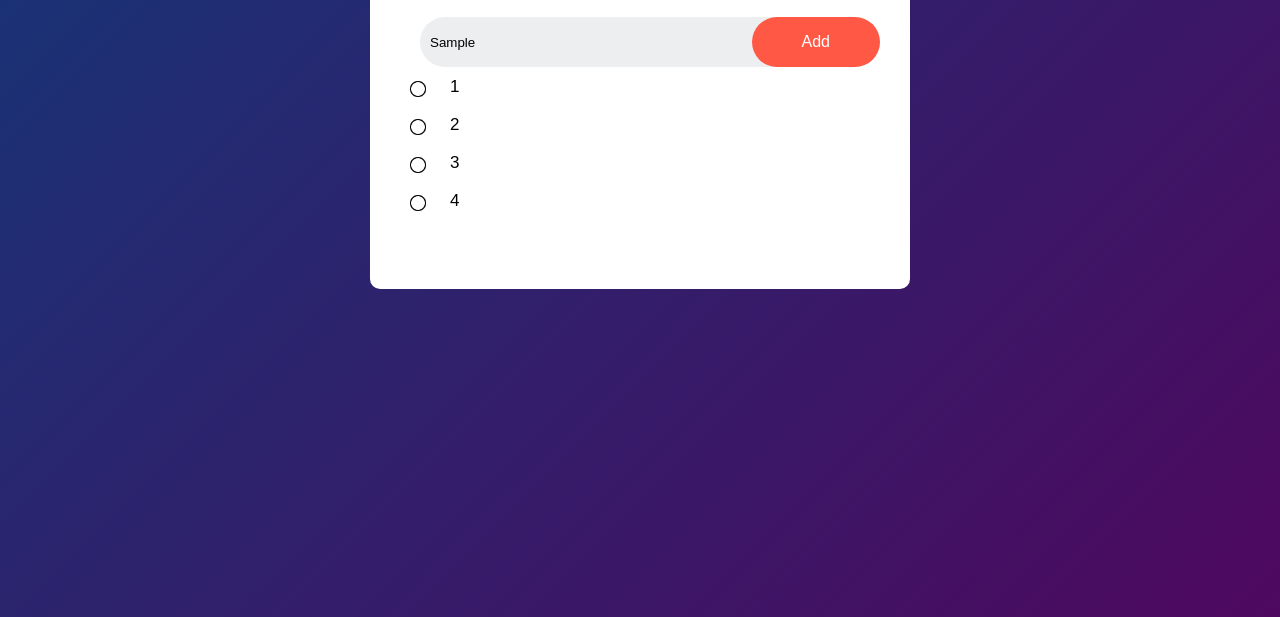
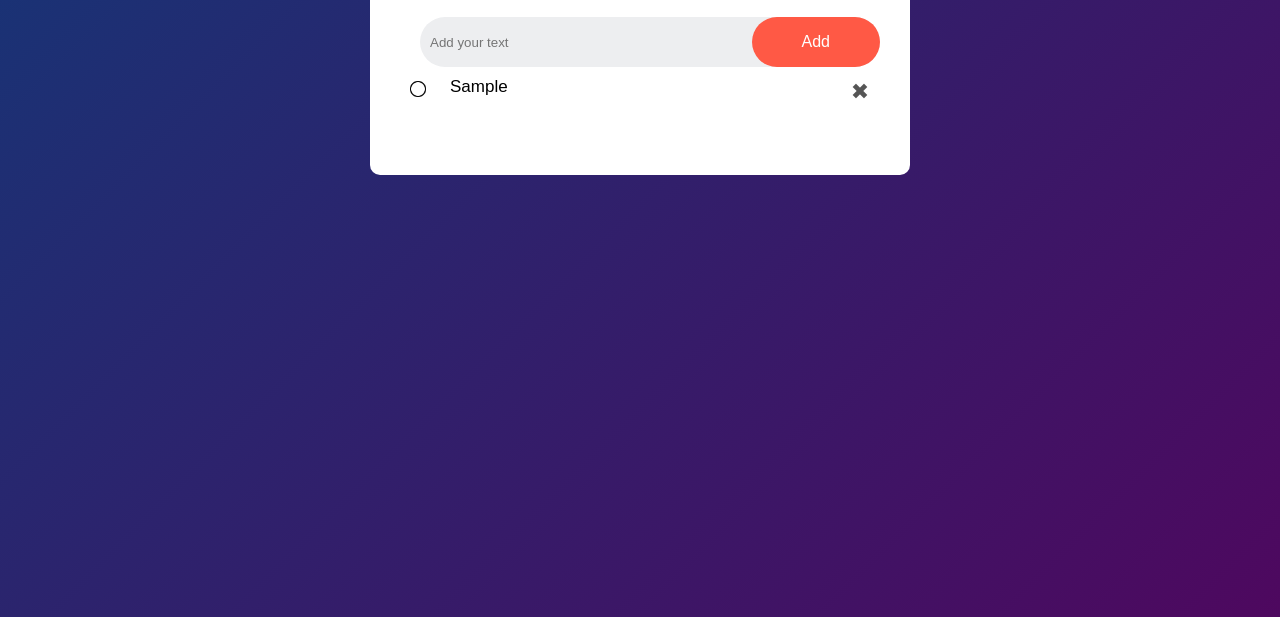
Before and after one commit to chhanku03/todo-list, a plain HTML site: page index.html in a window 1280 px wide. Both pictures are taken after typing "Sample" into the empty fields and a click on the button "Add". Shown: the part 183-800 px from the top of the page. Drawn offline with Linux system fonts and the light colour scheme.

Commit message:
added all js function mainly use local storage logic and checked and unchecked

```diff
--- a/index.html
+++ b/index.html
@@ -16,13 +16,14 @@
               <h2>Todo-List <img src="./assets/clipboard.png" alt=""  width="30px" height="30px"></h2>
             <div class="input">
                 <input type="text" value="" id="searchBar" placeholder="Add your text">
-                <button type="submit">Add</button>
+                <button type="submit" onclick="addTask()">Add</button>
             </div>
             <ul id="list-container">
-                <li class="checked">1</li>
+               <!-- <li class="checked">1</li>
                 <li>2</li>
                 <li>3</li>
-                <li>4</li>
+                <li>4</li>-->
+
 
 
             </ul>
--- a/script.js
+++ b/script.js
@@ -0,0 +1,45 @@
+const searchBar=document.querySelector("#searchBar");
+const listContainer=document.querySelector("#list-container");
+
+function addTask(){
+      if(searchBar.value==='')
+      {
+        alert("you must write something");
+      }
+      else
+      {
+        let li=document.createElement("li");
+        li.innerText=searchBar.value;
+        listContainer.appendChild(li);
+
+        let span=document.createElement("span");
+        span.innerHTML="&#10006;"
+        li.appendChild(span);
+      }
+      searchBar.value="";
+      saveData();
+}
+
+listContainer.addEventListener("click", function(e)
+{
+    if(e.target.tagName==="LI"){
+    e.target.classList.toggle("checked");
+      saveData();
+    }
+    else if(e.target.tagName==="SPAN")
+    {
+    e.target.parentElement.remove();
+     saveData();
+
+     }
+},false);
+
+function saveData(){
+    localStorage.setItem("data",listContainer.innerHTML);
+}
+
+function showTask(){
+    listContainer.innerHTML=localStorage.getItem("data");
+
+}
+showTask();
--- a/styles.css
+++ b/styles.css
@@ -88,3 +88,31 @@ ul li::before{
     left: 8px;
 
 }
+ul li.checked{
+    color: #555;
+    text-decoration: line-through;
+
+}
+ul li.checked::before{
+    background-image: url(./assets/checkmark-png-25977.png);
+
+}
+
+ul li span{
+    position: absolute;
+    right: 0;
+    top: 5px;
+    width: 40px;
+    height: 40px;
+    font-size: 22px;
+    color: #555;
+    line-height: 40px;
+    text-align: center;
+    border-radius: 50%;
+}
+
+ul li span:hover{
+    background: #edeef0;
+    cursor: pointer;
+
+}
```
Also changed, not shown: assets/checkmark-png-25977.png (added).
